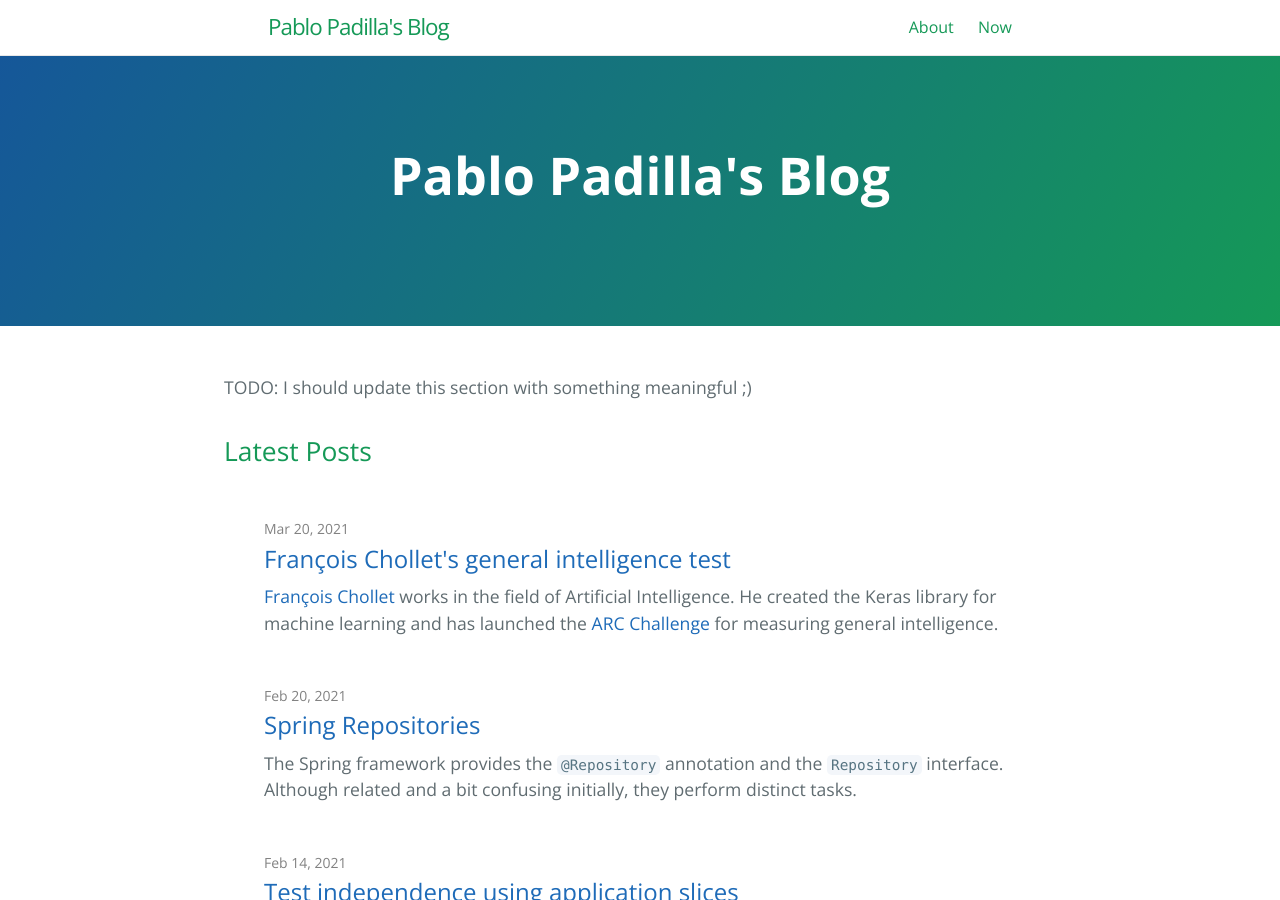
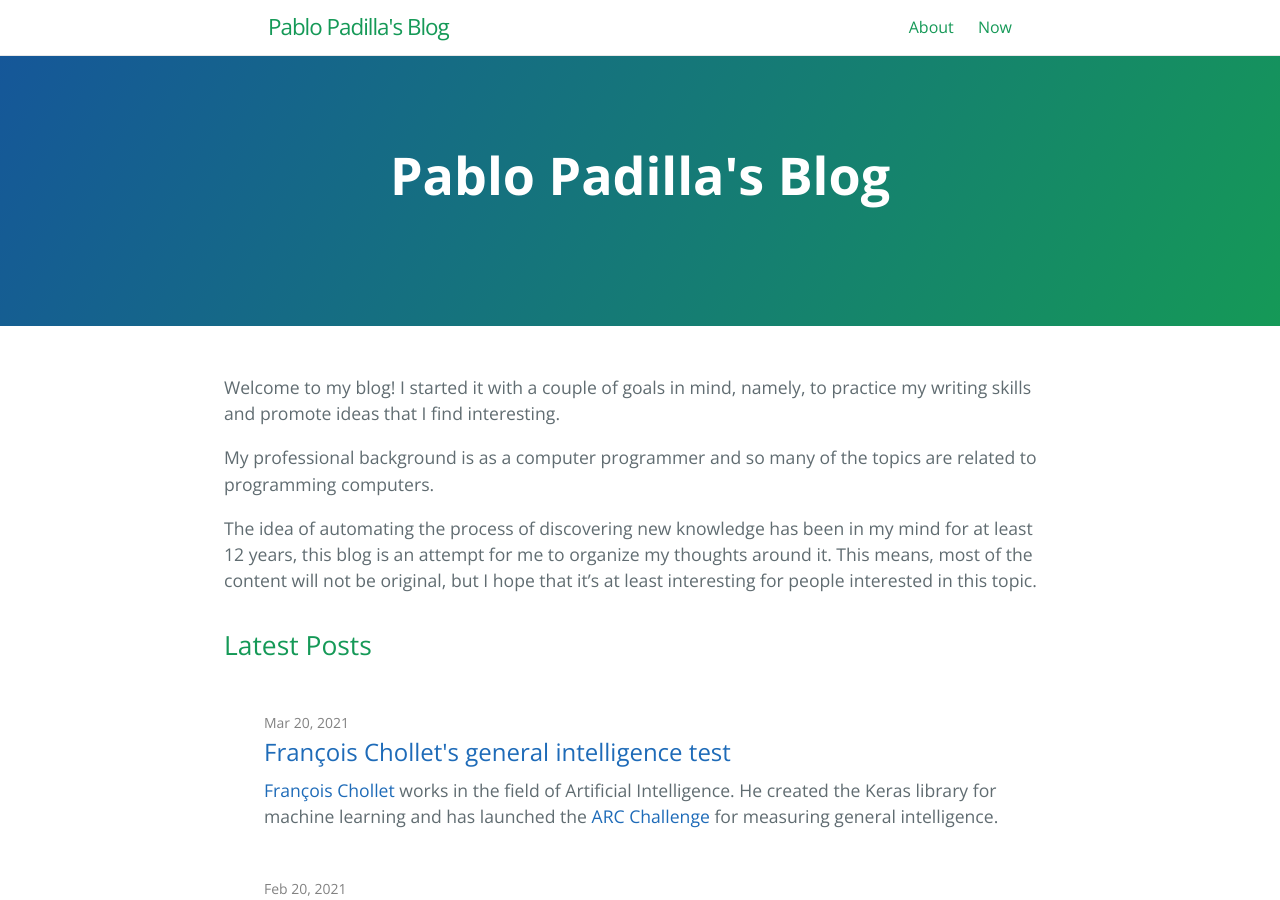
Before and after one commit to pgpbpadilla/pgpbpadilla.github.io, a Jekyll site: the page built from index.md, in a window 1280 px wide and 900 px high. Built offline with Jekyll 4.4.1, drawn with Linux system fonts in a browser that asks for light colours.

Commit message:
new: usr: Goals for this Blog.

```diff
--- a/index.md
+++ b/index.md
@@ -2,4 +2,13 @@
 layout: home.liquid
 ---
 
-TODO: I should update this section with something meaningful ;)
+Welcome to my blog! I started it with a couple of goals in mind, namely,
+to practice my writing skills and promote ideas that I find interesting.
+
+My professional background is as a computer programmer and so many of the
+topics are related to programming computers.
+
+The idea of automating the process of discovering new knowledge has been in
+my mind for at least 12 years, this blog is an attempt for me to organize
+my thoughts around it. This means, most of the content will not be original, but
+I hope that it's at least interesting for people interested in this topic.
```
